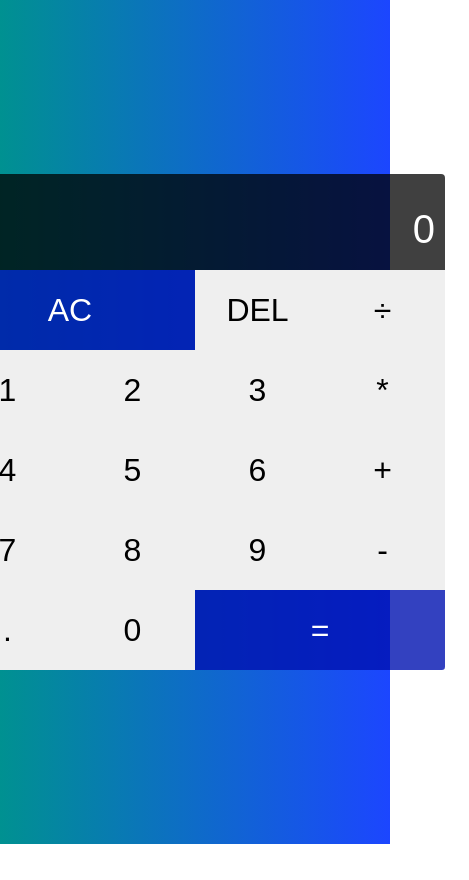
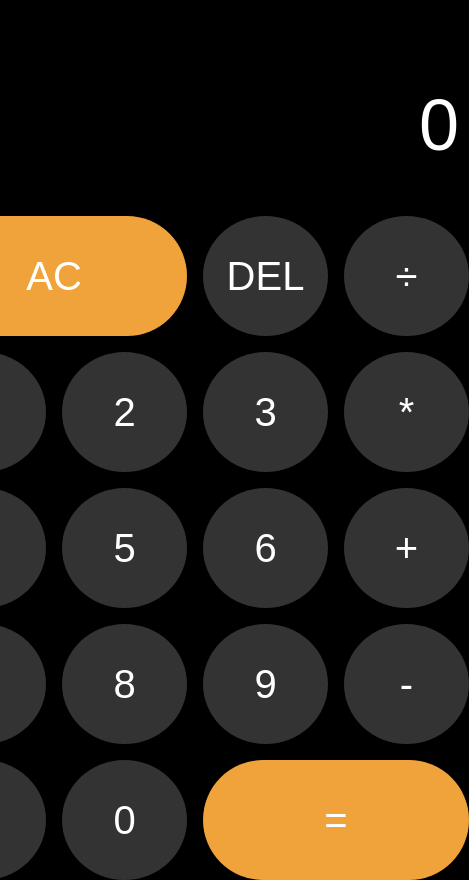
Before and after one commit to TJ0023/SimpleCalculator, a plain HTML site: page index.html in a window 390 px wide. Shown: the whole page, 469 px wide, since content can reach past the window. Before the commit the page ends 844 px from the top, so only its background shows below. Drawn offline with Linux system fonts and the light colour scheme.

Commit message:
Changed the style to look like an iPhone calculator

```diff
--- a/index.html
+++ b/index.html
@@ -8,14 +8,14 @@
     <style>
         *, *::before, *::after {
             box-sizing: border-box;
-            font-family: Gotham Rounded, sans-serif;
+            font-family: Arial, Helvetica, sans-serif;
             font-weight: normal;
           }
 
           body {
             margin: 0;
             padding: 0;
-            background: linear-gradient(to right, rgb(0, 145, 145), rgb(28, 70, 255));
+            background: black;
             background-repeat: no-repeat;
             background-size: cover;
             }
@@ -26,30 +26,37 @@
               align-content: center;
               min-height: 100vh;
               grid-template-columns: repeat(4, 125px);
-              grid-template-rows: minmax(96px, auto) repeat(5, 80px);
+              grid-template-rows: minmax(200px, auto) repeat(5, 120px);
+              grid-gap: 1em;
               }
 
               .container1 > button {
                 cursor: pointer;
-                font-size: 2rem;
+                font-size: 2.5em;
                 border: 1px, solid #FFFFFF;
                 outline: none;
                 background-color: rbga(255, 255, 255, 0.75);
                 border: 0px;
               }
-
+                .btn {
+                  border-radius: 50%;
+                  background-color: #333333;
+                  color: white;
+                }
                 .btn:hover {
-                  background-color: #a9a9a9;
+                  background-color:  #707070;
                 }
 
                 .span-two  {
                   grid-column: span 2;
                   color: white;
-                  background-color: rgba(1, 18, 177, 0.8);
+                  background-color: #f1a33b;
+                  border-radius: 2em;
                 }
 
                 .span-two:hover {
-                    background-color: rgba(51, 173, 255, 0.8);
+                    background-color: white;
+                    color: #f1a33b;
                   }
 
                 .output{
@@ -67,22 +74,12 @@
 
                 .output .previous-operand{
                   color: rgba(255,255, 255, 0.75);
-                  font-size: 1.5rem;
+                  font-size: 3.5rem;
                 }
 
                 .output .current-operand{
                   color: white;
-                  font-size: 2.5rem;
-                }
-
-                .equal {
-                    border-bottom-right-radius: 0.1em;
-                    border: 0px;
-                }
-
-                .end {
-                    border-bottom-left-radius: 0.1em;
-                    border: 0px;
+                  font-size: 4.5rem;
                 }
     </style>
 </head>
```
